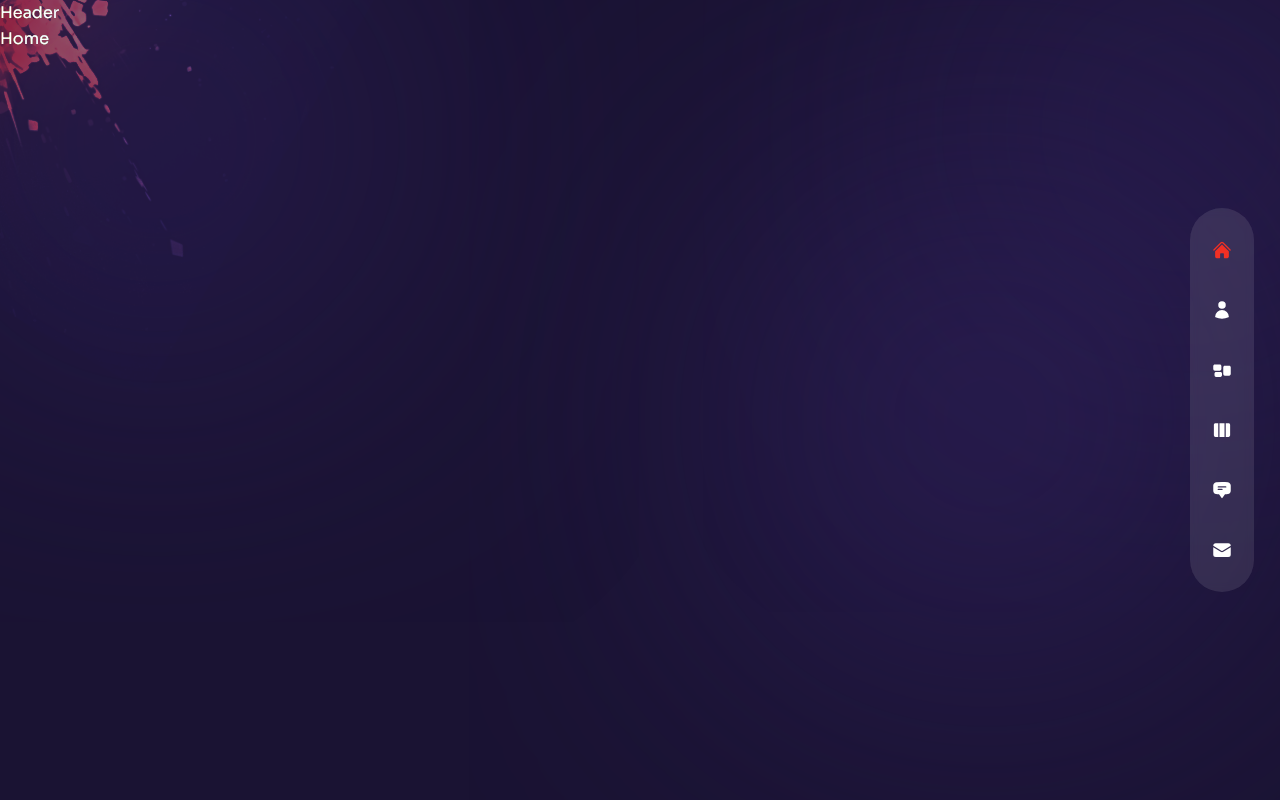
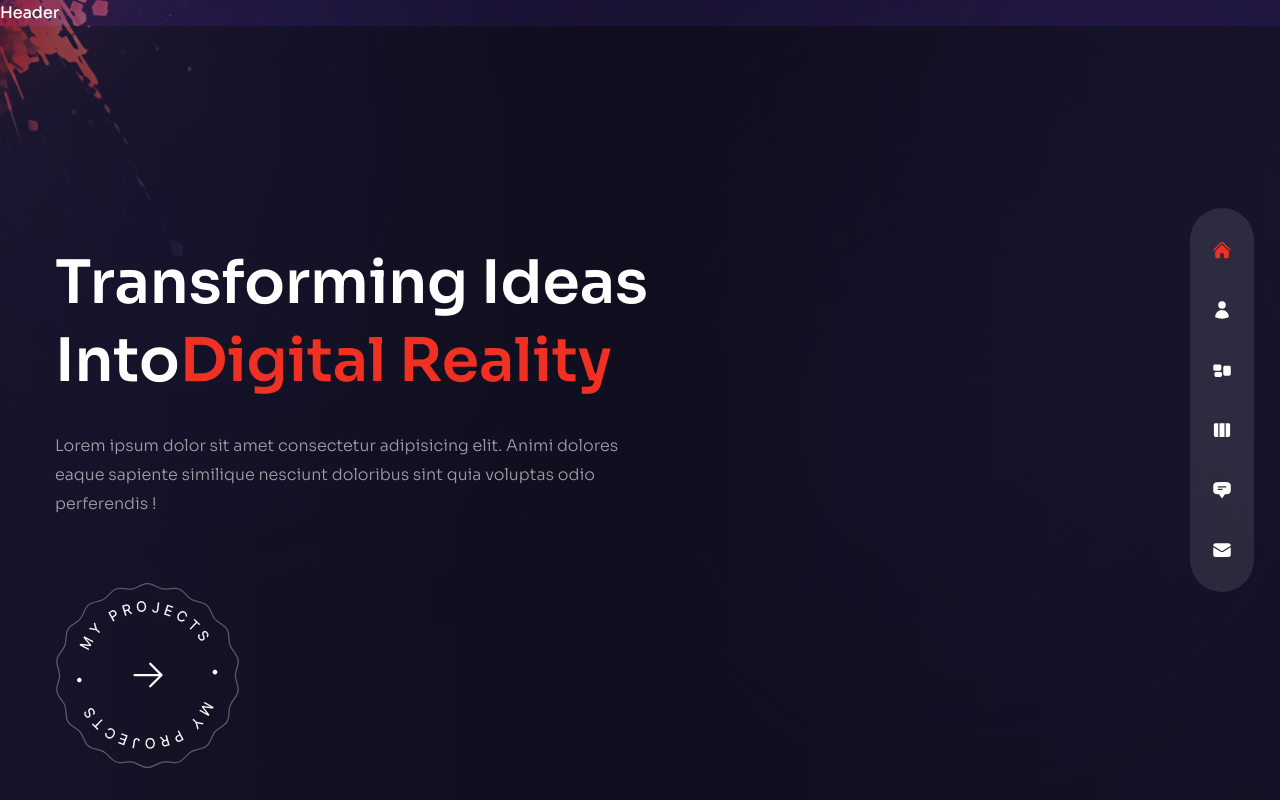
Before and after one commit to nahidpavelc/personal_portfolio, a Next.js app: page / in a window 1280 px wide. Built offline with nearby package versions, Linux system fonts and the light colour scheme.

Commit message:
Compleate Home

```diff
--- a/components/ProjectsBtn.js
+++ b/components/ProjectsBtn.js
@@ -1,5 +1,31 @@
+// next image
+import Image from 'next/image';
+
+// next link
+import Link from 'next/link';
+
+// icons
+import { HiArrowRight } from 'react-icons/hi2';
+
 const ProjectsBtn = () => {
-  return <div>Project Btn</div>;
+  return (
+    <div className='mx-auto xl:mx-0'>
+      <Link
+        href={'/work'}
+        className='relative w-[185px] h-[185px] flex justify-center items-center bg-circleStar bg-cover bg-center bg-no-repeat group'
+      >
+        <Image
+          src={'/rounded-text.png'}
+          width={141}
+          height={148}
+          alt=''
+          className='animate-spin-slow w-full h-full max-w-[141px] max-h-[148px]'
+        />
+        <HiArrowRight className='absolute text-4xl group-hover:translate-x-2 transition-all duration-300'/>
+      </Link>
+    </div>
+  );
+
 };
 
 export default ProjectsBtn;
--- a/pages/index.js
+++ b/pages/index.js
@@ -1,5 +1,62 @@
+// next image
+import Image from "next/image";
+
+// Components
+import ParticlesContainer from '../components/ParticlesContainer';
+import ProjectsBtn from '../components/ProjectsBtn';
+import Avatar from '../components/Avatar';
+
+// former motion
+import { motion } from 'framer-motion'
+
+// variants
+import { fadeIn } from '../variants';
+
 const Home = () => {
-  return <div>Home</div>;
+  return (
+    <div className="bg-primary/60 h-full">
+      {/* text */}
+      <div className="w-full h-full bg-gradient-to-r from-primary/10 via-black/30 to-black/10">
+        <div className="text-center flex flex-col justify-center xl:pt-40 xl:text-left h-full container mx-auto">
+          {/* title */}
+          <motion.h1
+            variants={fadeIn('down', 0.2)}
+            initial='hidden'
+            animate='show'
+            exit='hidden'
+            className="h1"
+          >
+            Transforming Ideas <br /> Into
+            <span className="text-accent">Digital Reality</span>
+          </motion.h1>
+          {/* Subtitle */}
+          <motion.p variants={fadeIn('down', 0.3)}
+            initial='hidden'
+            animate='show'
+            exit='hidden'
+            className="max-w-sm xl:max-w-xl mx-auto xl:mx-0 mb-10 xl:mb-16"
+          >
+            Lorem ipsum dolor sit amet consectetur adipisicing elit. Animi dolores eaque sapiente similique nesciunt doloribus sint quia voluptas odio perferendis !
+          </motion.p>
+          {/* btn */}
+          <div className="flex justify-center xl:hidden relative">
+            <ProjectsBtn />
+          </div>
+          <motion.div
+            variants={fadeIn('down', 0.4)}
+            initial='hidden'
+            animate='show'
+            exit='hidden'
+            className="hidden xl:flex"
+          >
+            <ProjectsBtn />
+          </motion.div>
+        </div>
+      </div>
+      {/* image */}
+      <div>image</div>
+    </div>
+  );
 };
 
 export default Home;
```
Also changed, not shown: components/Transition.js (+4 -4 lines).
